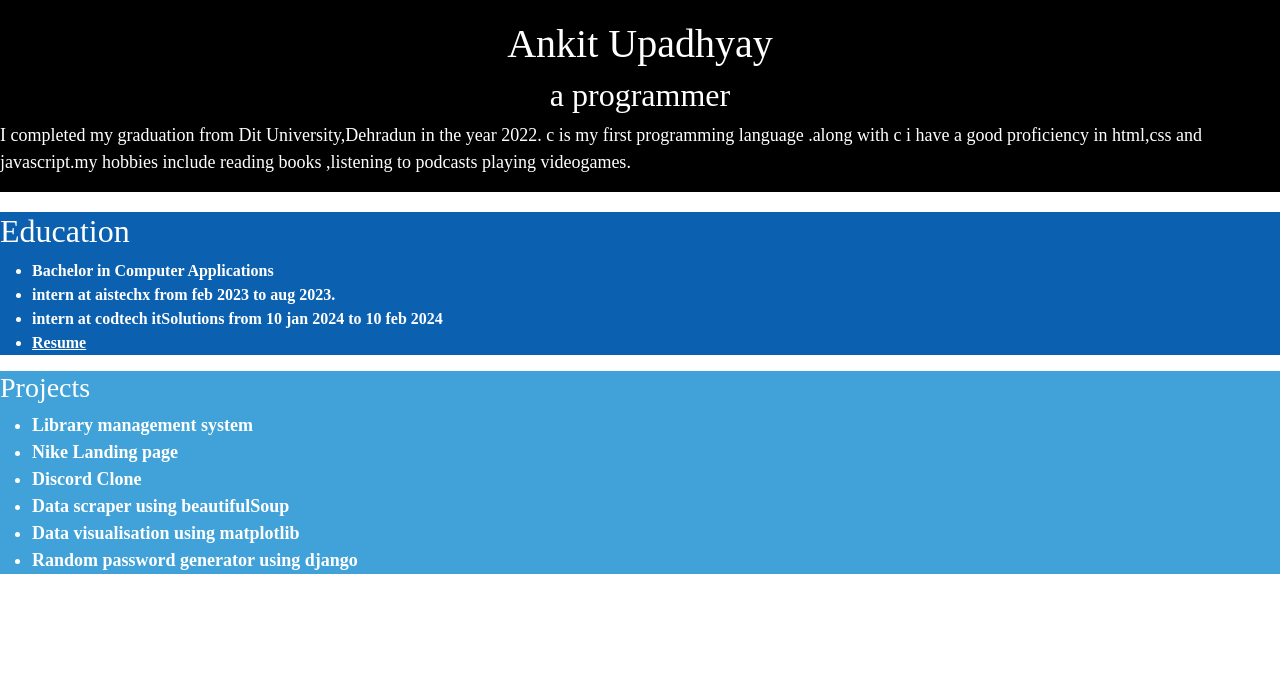
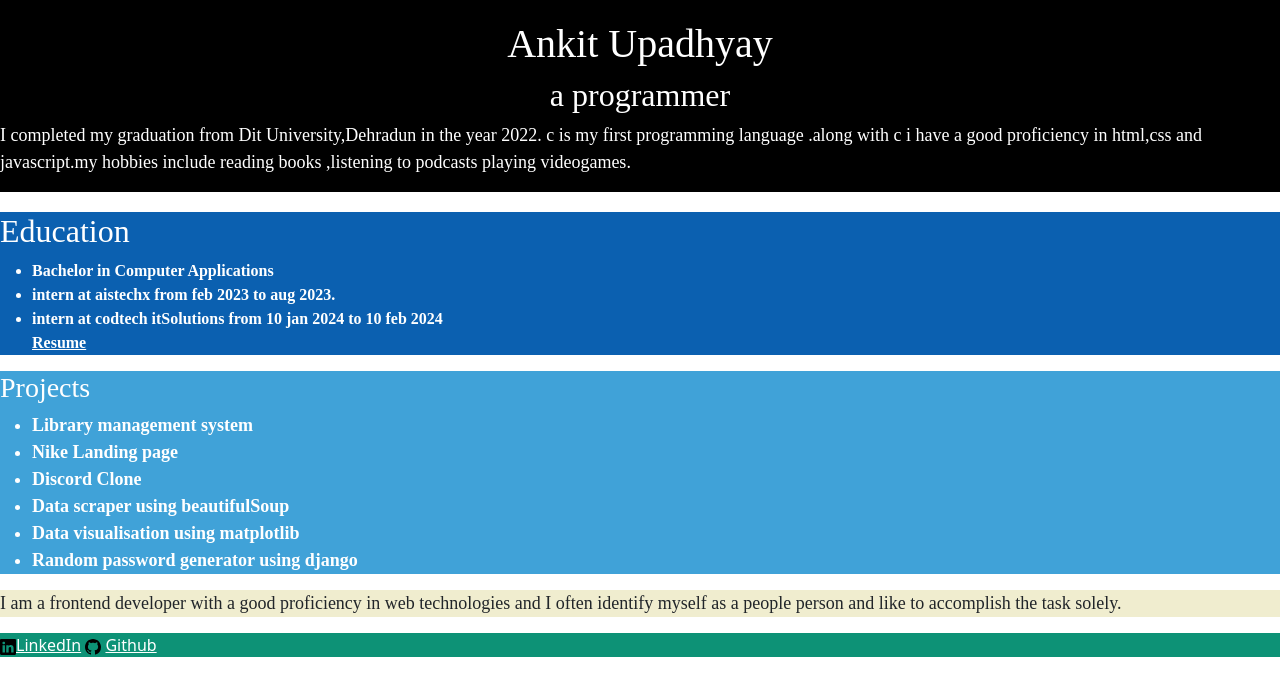
Before and after one commit to babbayaga9999/Ankit, a plain HTML site: page index.html in a window 1280 px wide. Drawn offline with nearby package versions, Linux system fonts and the light colour scheme.

Commit message:
Update index.html

```diff
--- a/index.html
+++ b/index.html
@@ -16,29 +16,33 @@
 
     <section class="header" height="500px" width="100px">
         <div>
-            <div class="name"><h1>Ankit Upadhyay</h1></div>
+            <div class="name">
+                <h1>Ankit Upadhyay</h1>
+            </div>
             <h2>a programmer</h2>
-            <p>I completed my graduation from Dit University,Dehradun in the year 2022. c is my first programming language .along with c i have a good proficiency in html,css and javascript.my hobbies include reading books ,listening to podcasts playing videogames.</p>
+            <p>I completed my graduation from Dit University,Dehradun in the year 2022. c is my first programming
+                language .along with c i have a good proficiency in html,css and javascript.my hobbies include reading
+                books ,listening to podcasts playing videogames.</p>
         </div>
     </section>
 
     <!--Resume-->
     <!--Projects-->
-        <section>
-            <div class="Resume">
+    <section class="Resume">
+        <div>
             <h2>Education</h2>
             <ul>
 
                 <li>Bachelor in Computer Applications</li>
                 <li>intern at aistechx from feb 2023 to aug 2023.</li>
                 <li>intern at codtech itSolutions from 10 jan 2024 to 10 feb 2024</li>
-                <li><a href="https://babbayaga9999.github.io/Resume/">Resume</a></li>
+                <a href="https://babbayaga9999.github.io/Resume/">Resume</a>
             </ul>
         </div>
     </section>
     <!--Projects-->
     <section class="projects">
-            <div >
+        <div>
             <h3>Projects</h3>
             <ul>
                 <li>Library management system</li>
@@ -51,9 +55,19 @@
         </div>
     </section>
     <!--About me-->
-        <section></section>
+    <section>
+        <div class="about">
+            <p> I am a frontend developer with a good proficiency in web technologies and I often identify myself as a
+                people person and like to accomplish the task solely.</p>
+        </div>
+    </section>
     <!--Contact me-->
-        <Section></Section>
+    <Section class="contact">
+        <div  >
+<img src="./assets/linkedin.svg"><a href="">LinkedIn</a>
+<img src="./assets/github.svg"> <a href="https://github.com/babbayaga9999">Github</a>
+        </div>
+    </Section>
 
 </body>
 
```
Lines whose indentation alone changed are shown as unchanged.
